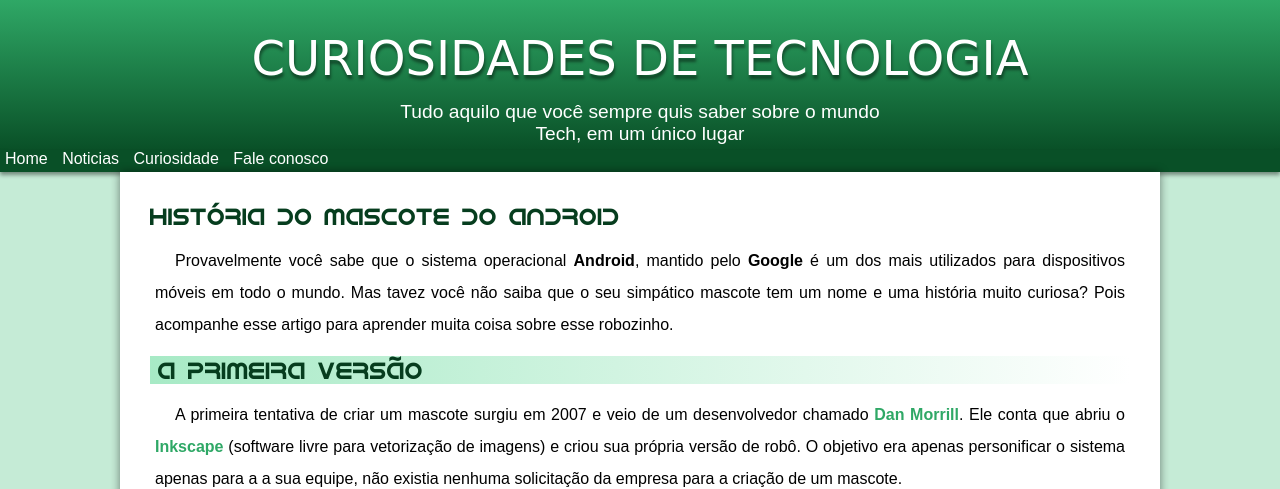
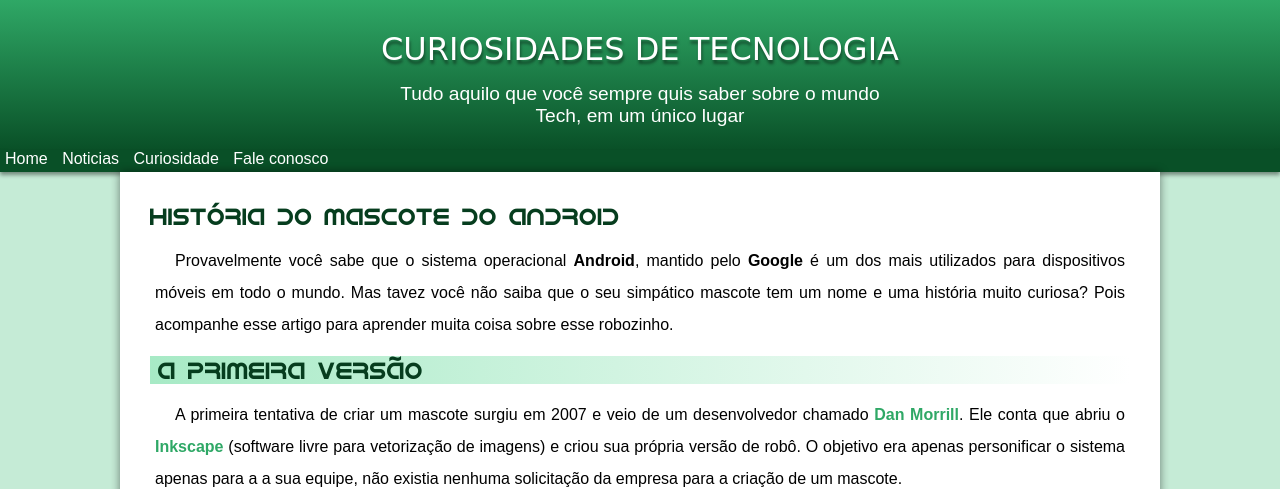
Before and after one commit to Raph-ms/projeto-android, a plain HTML site: page index.html in a window 1280 px wide. Shown: the top 489 px of the page. Drawn offline with Linux system fonts and the light colour scheme; a web font is replaced by a local one.

Commit message:
Correção bug cabeçalho

```diff
--- a/index.css
+++ b/index.css
@@ -41,7 +41,7 @@ header > h1 {
     color: white;
     font-family: var(--font-destaque);
     padding: 30px;
-    font-size: 3em;
+    font-size: 2,5em;
     padding-bottom: 15px;
     text-shadow: 1px 4px 3px rgba(0, 0, 0, 0.432);
     font-weight: normal;
```
